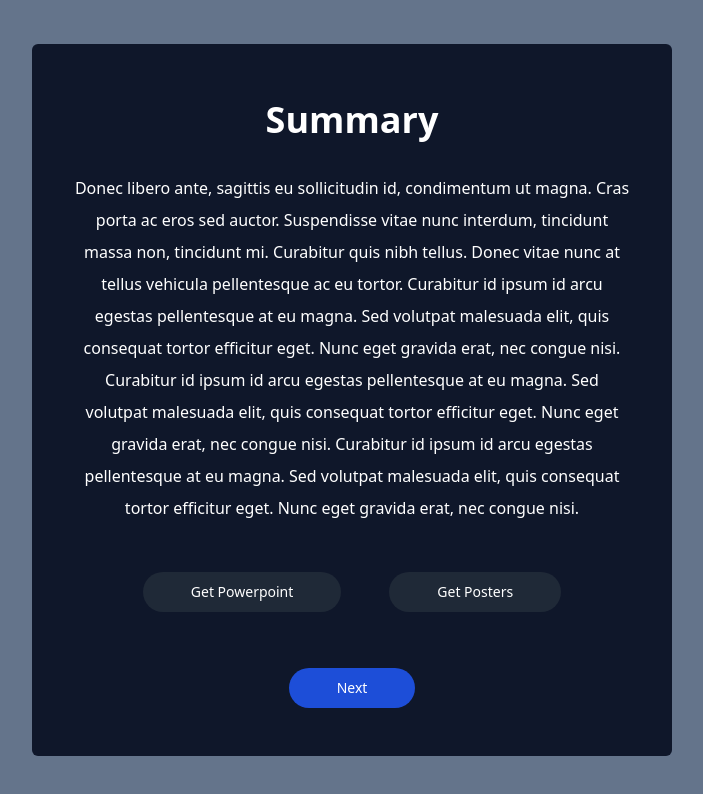
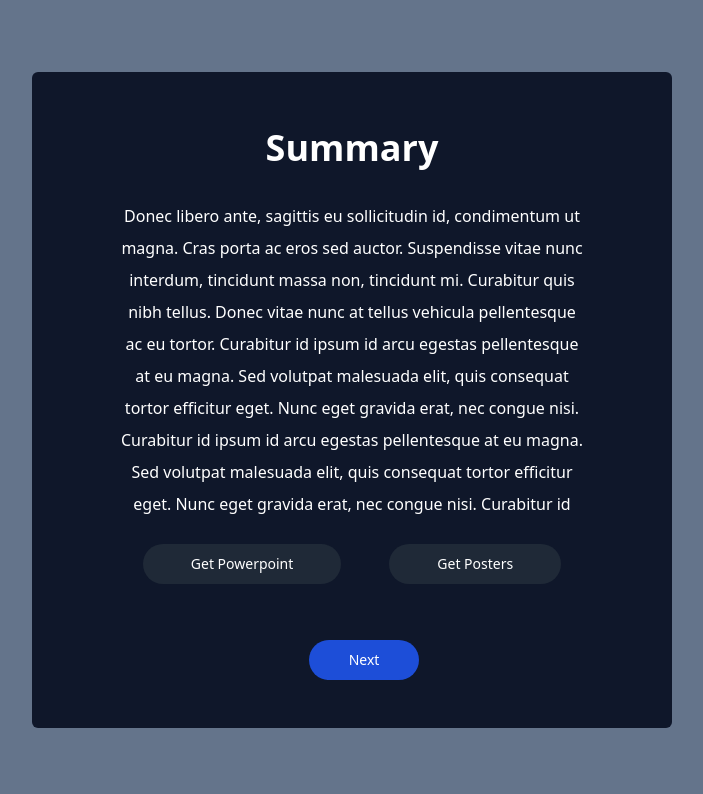
Before and after one commit to RowenTey/lazy-docs, a React (Vite) app in the folder web-app/: page / in a window 1280 px wide. Shown: the top 794 px of the page, without its empty margins (288-991 px from the left). Built offline with nearby package versions, Linux system fonts and the light colour scheme.

Commit message:
latest design

```diff
--- a/web-app/index.html
+++ b/web-app/index.html
@@ -4,7 +4,7 @@
     <meta charset="UTF-8" />
     <link rel="icon" type="image/svg+xml" href="/vite.svg" />
     <meta name="viewport" content="width=device-width, initial-scale=1.0" />
-    <title>Vite + React</title>
+    <title>3Chill1Chiong</title>
   </head>
   <body>
     <div id="root"></div>
--- a/web-app/package.json
+++ b/web-app/package.json
@@ -13,7 +13,8 @@
     "bootstrap": "^5.2.3",
     "react": "^18.2.0",
     "react-bootstrap": "^2.7.2",
-    "react-dom": "^18.2.0"
+    "react-dom": "^18.2.0",
+    "react-router-dom": "^6.8.1"
   },
   "devDependencies": {
     "@types/react": "^18.0.27",
--- a/web-app/src/App.jsx
+++ b/web-app/src/App.jsx
@@ -4,11 +4,14 @@ import WebpageUploader from "./components/WebpageUploader/WebpageUploader";
 import PDFUploader from "./components/PDFUploader/PDFUploader";
 import Start from "./components/Start/Start";
 import Summary from "./components/Summary/Summary";
+import LoadingPage from "./components/LoadingPage/LoadingPage";
 
 function App() {
   return (
     <div className="bg-slate-500 w-screen h-screen flex justify-center items-center">
+      {/* <Start /> */}
       <Summary />
+      {/* <LoadingPage /> */}
     </div>
   );
 }
--- a/web-app/src/components/LoadingPage/LoadingPage.jsx
+++ b/web-app/src/components/LoadingPage/LoadingPage.jsx
@@ -1,4 +1,4 @@
-import React, { useState } from "react";
+import React from "react";
 
 const LoadingPage = () => {
   return (
--- a/web-app/src/components/PDFUploader/PDFUploader.jsx
+++ b/web-app/src/components/PDFUploader/PDFUploader.jsx
@@ -42,7 +42,7 @@ const PDFUploader = () => {
           />
           <button
             type="submit"
-            class="m-3 text-white bg-gray-800 hover:bg-gray-900 focus:outline-none focus:ring-4 focus:ring-gray-300 font-medium rounded-full text-sm px-5 py-2.5 mr-2 mb-2 dark:bg-gray-800 dark:hover:bg-gray-700 dark:focus:ring-gray-700 dark:border-gray-700"
+            class="m-3 text-white bg-gray-800 hover:bg-gray-900 focus:outline-none focus:ring-4 focus:ring-gray-300 font-medium rounded-full text-sm px-10 py-2.5 mr-2 mb-2 dark:bg-gray-800 dark:hover:bg-gray-700 dark:focus:ring-gray-700 dark:border-gray-700"
           >
             Upload
           </button>
--- a/web-app/src/components/Start/Start.jsx
+++ b/web-app/src/components/Start/Start.jsx
@@ -1,4 +1,4 @@
-import React, { useEffect, useState } from "react";
+import React, { useState } from "react";
 import LoadingPage from "../LoadingPage/LoadingPage";
 import PDFUploader from "../PDFUploader/PDFUploader";
 import WebpageUploader from "../WebpageUploader/WebpageUploader";
@@ -6,12 +6,12 @@ import WebpageUploader from "../WebpageUploader/WebpageUploader";
 const Start = () => {
   // 0: pdf, 1: web
   const [format, setFormat] = useState(0);
-
   const selectHandler = (e) => {
     setFormat((pre) => e.target.value);
   };
 
   return (
+    <div className="bg-slate-500 w-screen h-screen flex justify-center items-center">
       <div className="bg-slate-900 text-white text-center p-10 rounded min-w-500">
         <h1 className="font-extrabold text-4xl p-3">3Chill1Chiong</h1>
         <div>
@@ -32,10 +32,11 @@ const Start = () => {
         {format == 2 && <LoadingPage />}
         <button
           type="button"
-        class="text-white bg-blue-700 hover:bg-blue-800 focus:outline-none focus:ring-4 focus:ring-blue-300 font-medium rounded-full text-sm px-5 py-2.5 text-center mr-2 mb-2 dark:bg-blue-600 dark:hover:bg-blue-700 dark:focus:ring-blue-800"
+          class="text-white bg-blue-700 hover:bg-blue-800 focus:outline-none focus:ring-4 focus:ring-blue-300 font-medium rounded-full text-md px-10 py-2.5 text-center mr-2 mb-2 dark:bg-blue-600 dark:hover:bg-blue-700 dark:focus:ring-blue-800"
         >
           Next
         </button>
+      </div>
     </div>
   );
 };
--- a/web-app/src/components/Summary/Summary.jsx
+++ b/web-app/src/components/Summary/Summary.jsx
@@ -1,8 +1,17 @@
 const Summary = () => {
+  const powerpointHandler = () => {
+    console.log("powerpoint");
+  };
+  const posterHandler = () => {
+    console.log("posters");
+  };
+  const nextHandler = () => {
+    console.log("next");
+  };
   return (
-    <div className="bg-slate-900 text-white text-center p-10 rounded w-50 max-h-screen overflow-auto">
+    <div className="w-3/6 bg-slate-900 text-white text-center p-10 rounded max-w-3xl max-h-screen ">
       <h1 className="font-extrabold text-4xl p-3 mb-3">Summary</h1>
-      <div className="leading-8 ">
+      <div className="leading-8 px-5 max-h-80 overflow-auto">
         Donec libero ante, sagittis eu sollicitudin id, condimentum ut magna.
         Cras porta ac eros sed auctor. Suspendisse vitae nunc interdum,
         tincidunt massa non, tincidunt mi. Curabitur quis nibh tellus. Donec
@@ -14,23 +23,32 @@ const Summary = () => {
         eget. Nunc eget gravida erat, nec congue nisi. Curabitur id ipsum id
         arcu egestas pellentesque at eu magna. Sed volutpat malesuada elit, quis
         consequat tortor efficitur eget. Nunc eget gravida erat, nec congue
-        nisi.
+        nisi.Sed volutpat malesuada elit, quis consequat tortor efficitur eget.
+        Nunc eget gravida erat, nec congue nisi. Curabitur id ipsum id arcu
+        egestas pellentesque at eu magna. Sed volutpat malesuada elit, quis
+        consequat tortor efficitur eget. Nunc eget gravida erat, nec congue
+        nisi. Curabitur id ipsum id arcu egestas pellentesque at eu magna. Sed
+        volutpat malesuada elit, quis consequat tortor efficitur eget. Nunc eget
+        gravida erat, nec congue nisi.
       </div>
       <button
+        onClick={powerpointHandler}
         type="button"
-        class="m-4 mt-5 text-white bg-gray-800 hover:bg-gray-900 focus:outline-none focus:ring-4 focus:ring-gray-300 font-medium rounded-full text-sm px-5 py-2.5 mr-2 mb-2 dark:bg-gray-800 dark:hover:bg-gray-700 dark:focus:ring-gray-700 dark:border-gray-700"
+        class="m-4 mt-8 text-white bg-gray-800 hover:bg-gray-900 focus:outline-none focus:ring-4 focus:ring-gray-300 font-medium rounded-full text-sm px-5 py-2.5 mr-2 mb-2 dark:bg-gray-800 dark:hover:bg-gray-700 dark:focus:ring-gray-700 dark:border-gray-700"
       >
         Get Powerpoint
       </button>
       <button
+        onClick={posterHandler}
         type="button"
-        class="m-4 mt-5 text-white bg-gray-800 hover:bg-gray-900 focus:outline-none focus:ring-4 focus:ring-gray-300 font-medium rounded-full text-sm px-5 py-2.5 mr-2 mb-2 dark:bg-gray-800 dark:hover:bg-gray-700 dark:focus:ring-gray-700 dark:border-gray-700"
+        class="m-4 mt-8 text-white bg-gray-800 hover:bg-gray-900 focus:outline-none focus:ring-4 focus:ring-gray-300 font-medium rounded-full text-sm px-5 py-2.5 mr-2 mb-2 dark:bg-gray-800 dark:hover:bg-gray-700 dark:focus:ring-gray-700 dark:border-gray-700"
       >
         Get Posters
       </button>
       <button
+        onClick={nextHandler}
         type="button"
-        class="mt-5  m-4 text-white bg-blue-700 hover:bg-blue-800 focus:outline-none focus:ring-4 focus:ring-blue-300 font-medium rounded-full text-sm px-5 py-2.5 text-center mr-2 mb-2 dark:bg-blue-600 dark:hover:bg-blue-700 dark:focus:ring-blue-800"
+        class="mt-5 m-8 text-white bg-blue-700 hover:bg-blue-800 focus:outline-none focus:ring-4 focus:ring-blue-300 font-medium rounded-full text-sm px-10 py-2.5 text-center mr-2 mb-2 dark:bg-blue-600 dark:hover:bg-blue-700 dark:focus:ring-blue-800"
       >
         Next
       </button>
--- a/web-app/src/components/WebpageUploader/WebpageUploader.jsx
+++ b/web-app/src/components/WebpageUploader/WebpageUploader.jsx
@@ -9,7 +9,9 @@ const WebpageUploader = () => {
   };
   return (
     <div className="flex flex-col gap-3 text-white p-3 px-5">
-      <h1 className="text-3xl font-extrabold m-3">Step 1: Upload your Link</h1>
+      <h1 className="text-3xl font-extrabold m-3 mx-4">
+        Step 1: Upload your Link
+      </h1>
       <div className="flex flex-row gap-2 mx-4 mb-4">
         <form onSubmit={uploadHandler}>
           <input
@@ -21,7 +23,7 @@ const WebpageUploader = () => {
           ></input>
           <button
             type="submit"
-            class="mx-3 text-white bg-gray-800 hover:bg-gray-900 focus:outline-none focus:ring-4 focus:ring-gray-300 font-medium rounded-full text-sm px-5 py-2.5 mr-2 mb-2 dark:bg-gray-800 dark:hover:bg-gray-700 dark:focus:ring-gray-700 dark:border-gray-700"
+            class="mx-8 text-white bg-gray-800 hover:bg-gray-900 focus:outline-none focus:ring-4 focus:ring-gray-300 font-medium rounded-full text-sm px-10 py-2.5 mr-2 mb-2 dark:bg-gray-800 dark:hover:bg-gray-700 dark:focus:ring-gray-700 dark:border-gray-700"
           >
             Upload
           </button>
```
Also changed, not shown: 1 other file (tests, documents, lock files or other folders). Lines whose indentation alone changed are shown as unchanged.
